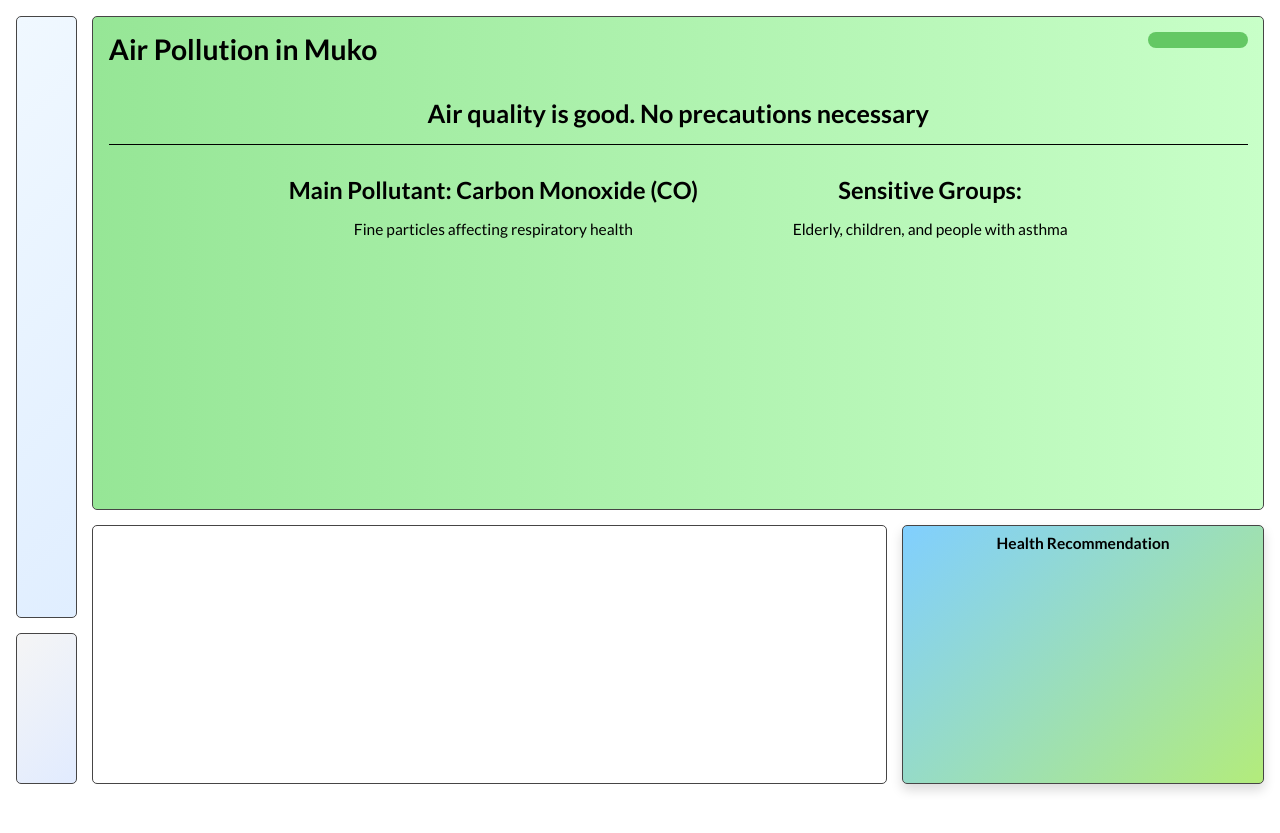
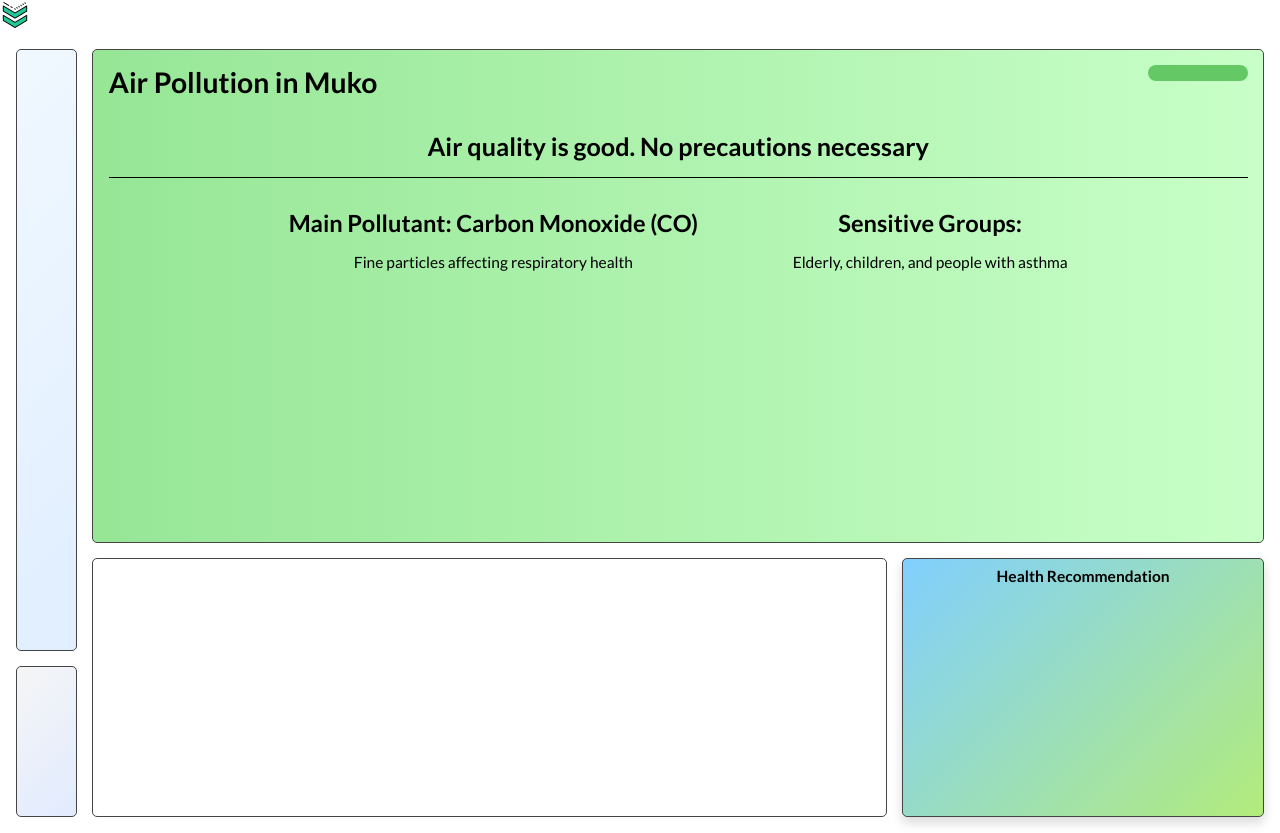
Before and after one commit to taradevio/air-pollution-api, a website: page src/frontend/index.html in a window 1280 px wide. Before the commit the page ends 800 px from the top, so only its background shows below. Drawn offline with nearby package versions, Linux system fonts and the light colour scheme; no server answers.

Commit message:
add image

```diff
--- a/src/frontend/index.html
+++ b/src/frontend/index.html
@@ -26,6 +26,9 @@
   <body>
     <main>
       <div id="wrapper">
+        <div>
+          <img src="../assets/arrow.png" alt="arrow down" />
+        </div>
         <div class="bento">
           <div class="item"></div>
           <div class="item">
```
Also changed, not shown: src/assets/arrow.png (added).
